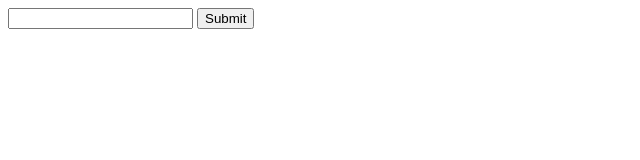
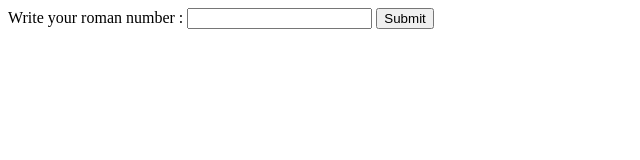
Before and after one commit to Skyrlon/roman-numeral-translator, a plain HTML site: page index.html in a window 1280 px wide. Shown: the whole page, without its empty margins (0-640 px from the left). Drawn offline with Linux system fonts and the light colour scheme.

Commit message:
Add input label

```diff
--- a/index.html
+++ b/index.html
@@ -9,6 +9,7 @@
 </head>
 
 <body>
+    <label for="roman-numeral">Write your roman number :</label>
     <input id="roman-numeral" />
     <button id="submit-button">Submit</button>
     <span id="result"></span>
```
